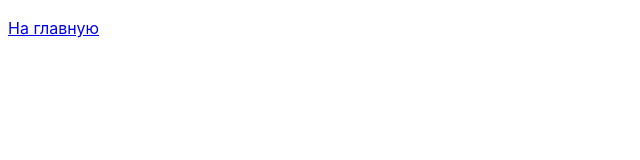
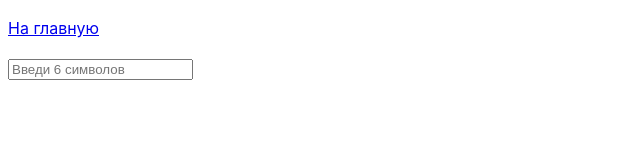
Before and after one commit to Artur-Ned/goit-js-hw-07-home-retro, a plain HTML site: page task-06.html in a window 1280 px wide. Shown: the whole page, without its empty margins (0-640 px from the left). Drawn offline with Linux system fonts and the light colour scheme.

Commit message:
начал 5 дз

```diff
--- /dev/null
+++ b/css/style.css
@@ -0,0 +1,11 @@
+#validation-input {
+  border: 3px solid #bdbdbd;
+}
+
+#validation-input.valid {
+  border-color: #4caf50;
+}
+
+#validation-input.invalid {
+  border-color: #f44336;
+}
--- a/js/task-05.js
+++ b/js/task-05.js
@@ -1,5 +1,5 @@
 const input = document.querySelector('#name-input');
-console.log(input);
+// console.log(input);
 const span = document.querySelector('#name-output')
 // console.log(span);
 
@@ -15,7 +15,9 @@ function contentInputMassages(masseges) {
 
 }
 
-console.log(span);
+// console.log(span);
+
+
 
 
 // Напиши скрипт который, при наборе текста в инпуте
--- a/task-06.html
+++ b/task-06.html
@@ -7,8 +7,8 @@
     <title>Задание 6</title>
     <style>
       body {
-        font-family: -apple-system, BlinkMacSystemFont, 'Segoe UI', Roboto,
-          Oxygen, Ubuntu, Cantarell, 'Open Sans', 'Helvetica Neue', sans-serif;
+        font-family: -apple-system, BlinkMacSystemFont, "Segoe UI", Roboto,
+          Oxygen, Ubuntu, Cantarell, "Open Sans", "Helvetica Neue", sans-serif;
         background-color: #fff;
         color: #424242;
         line-height: 1.5;
@@ -17,6 +17,13 @@
   </head>
   <body>
     <p><a href="index.html">На главную</a></p>
+
+    <input
+      type="text"
+      id="validation-input"
+      data-length="6"
+      placeholder="Введи 6 символов"
+    />
     <script src="js/task-06.js" type="module"></script>
   </body>
 </html>
```
Also changed, not shown: js/task-06.js (+10 -0 lines).
